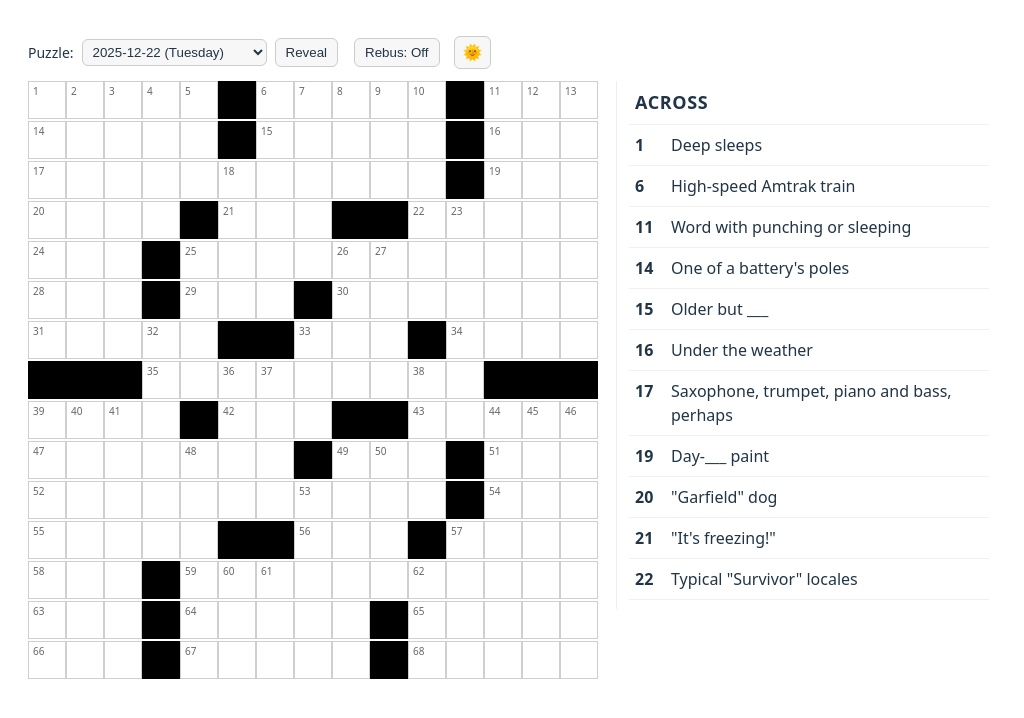
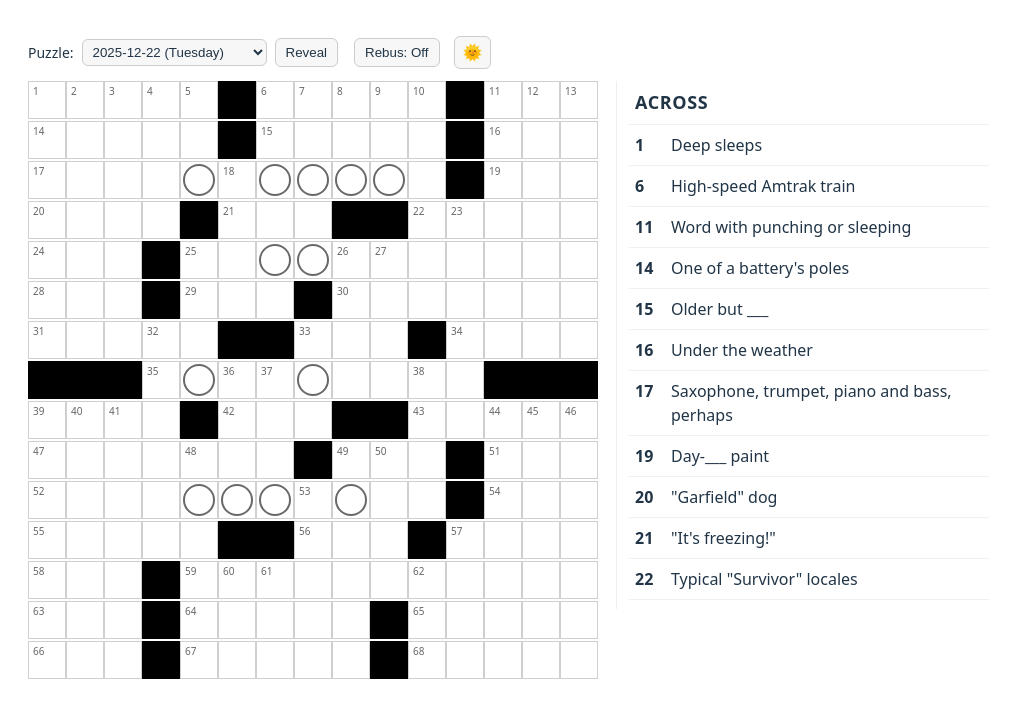
Before and after one commit to walker-finlay/cwk, a React (Vite) app in the folder client/: page / in a window 1280 px wide. Shown: the top 718 px of the page, without its empty margins (0-1024 px from the left). Built offline with nearby package versions, Linux system fonts and the light colour scheme.

Commit message:
feat: add circle overlay for circled cells and update SVG notes

```diff
--- a/client/src/App.css
+++ b/client/src/App.css
@@ -1,3 +1,16 @@
+/* Circle overlay for circled cells */
+.circle-overlay {
+  position: absolute;
+  top: 2px;
+  left: 2px;
+  width: calc(var(--cell-size) - 4px);
+  height: calc(var(--cell-size) - 4px);
+  border: 2px solid dimgray;
+  border-radius: 50%;
+  pointer-events: none;
+  box-sizing: border-box;
+}
+
 :root {
   --cell-size: 36px;
 
--- a/client/src/App.tsx
+++ b/client/src/App.tsx
@@ -4,6 +4,32 @@ import type { PuzzleBody, Clue, ClueList, Cell, ClueTextPart, PuzzleFile } from
 import { getDay } from 'date-fns'
 
 function App() {
+  // Extract circle cell indices from SVG for any puzzle
+  function getCircleCells(puzzle: PuzzleBody | null): Set<number> {
+    if (!puzzle || !puzzle.SVG) return new Set();
+    try {
+      const svg = puzzle.SVG as unknown;
+      const children1 = (svg as { children?: unknown[] })?.children;
+      const cellGroups = Array.isArray(children1) && children1[1] && (children1[1] as { children?: unknown[] }).children ? (children1[1] as { children?: unknown[] }).children : undefined;
+      if (!Array.isArray(cellGroups)) return new Set();
+      const circleIndices = new Set<number>();
+      cellGroups.forEach((cell, idx) => {
+        const children = (cell as { children?: unknown[] })?.children;
+        if (Array.isArray(children) && children.some((el) => (el as { name?: string; })?.name === 'circle')) {
+          circleIndices.add(idx);
+        }
+      });
+      return circleIndices;
+    } catch {
+      return new Set();
+    }
+  }
+
+  // circleCells must be computed after puzzle is defined
+  // circleCells must be computed after puzzle is defined
+  // Move this below puzzle definition
+  // Now puzzle is defined, compute circleCells
+  // Move this below puzzle definition
   // Track the last selected cell index for click logic
   const lastSelectedIndex = useRef<number | null>(null)
   // Track current direction (Across/Down)
@@ -25,6 +51,10 @@ function App() {
   const firstFile = puzzleFilesInitial.length > 0 ? puzzleFilesInitial[0] : null
 
   const [puzzle, setPuzzle] = useState<PuzzleBody | null>(firstFile?.body || null)
+  // Now puzzle is defined, compute circleCells
+  const circleCells = getCircleCells(firstFile?.body || null);
+  console.log(circleCells);
+
   const [grid, setGrid] = useState<string[]>(firstFile?.body?.cells ? Array(firstFile.body.cells.length).fill('') : [])
   const [reveal, setReveal] = useState(false)
 
@@ -558,6 +588,9 @@ function App() {
                 }}
               >
                 {!isBlk && cell.label && <div className="label">{cell.label}</div>}
+                {circleCells.has(i) && !isBlk && (
+                  <div className="circle-overlay" />
+                )}
                 {!isBlk && (
                   <input
                     ref={(el) => {
```
Also changed, not shown: 1 other file (tests, documents, lock files or other folders).
